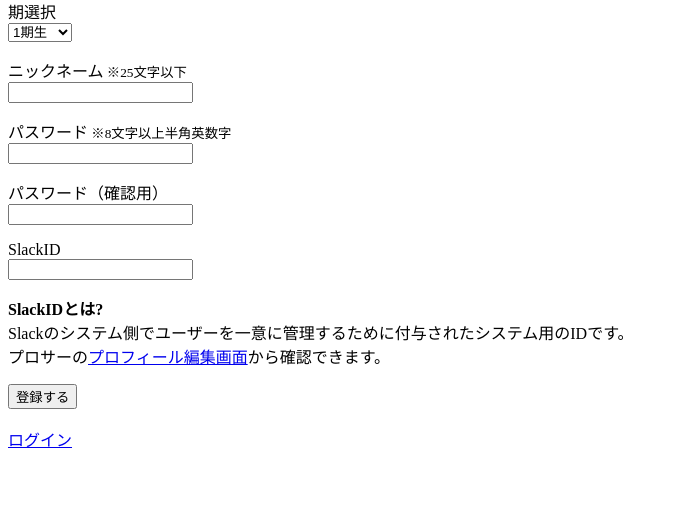
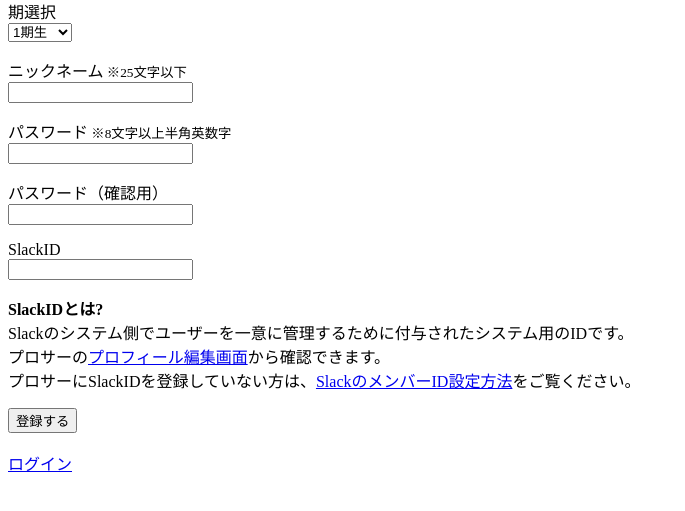
Before and after one commit to rhapsody0919/christmas_app, a PHP site: page /create_user.php in a window 1280 px wide. Shown: the part 90-601 px from the top of the page, without its empty margins (0-685 px from the left). Run offline with PHP 8.4, Linux system fonts and the light colour scheme.

Commit message:
[update] スラックidの説明を追加

```diff
--- a/create_user.php
+++ b/create_user.php
@@ -117,7 +117,8 @@ if ($_SERVER['REQUEST_METHOD'] === 'POST') {
 </label><br>
 <p><?php if (!empty($error_messages['slack_id'])) echo $error_messages['slack_id']; ?></p>
 <p><strong>SlackIDとは?</strong><br>Slackのシステム側でユーザーを一意に管理するために付与されたシステム用のIDです。<br>
-プロサーの<a href="https://procir.site/user/edit" target="_blank">プロフィール編集画面</a>から確認できます。</p>
+プロサーの<a href="https://procir.site/user/edit" target="_blank">プロフィール編集画面</a>から確認できます。
+<br>プロサーにSlackIDを登録していない方は、<a href="https://procir.site/contact/detail/94">SlackのメンバーID設定方法</a>をご覧ください。</p>
 <input type="submit" value="登録する">
 </form><br>
 <a href="login.php">ログイン</a><br>
```
